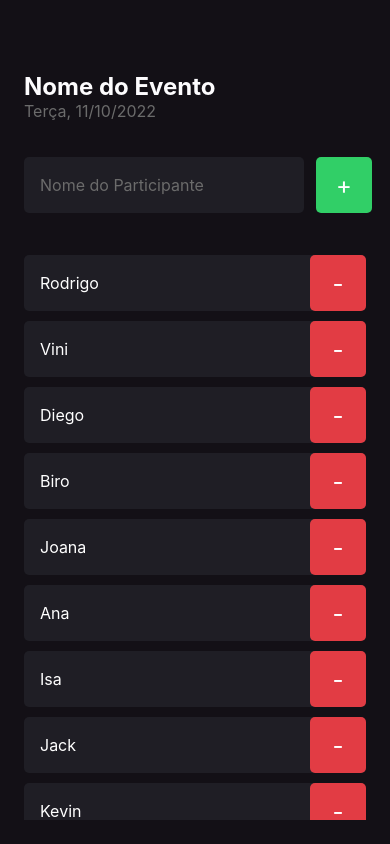
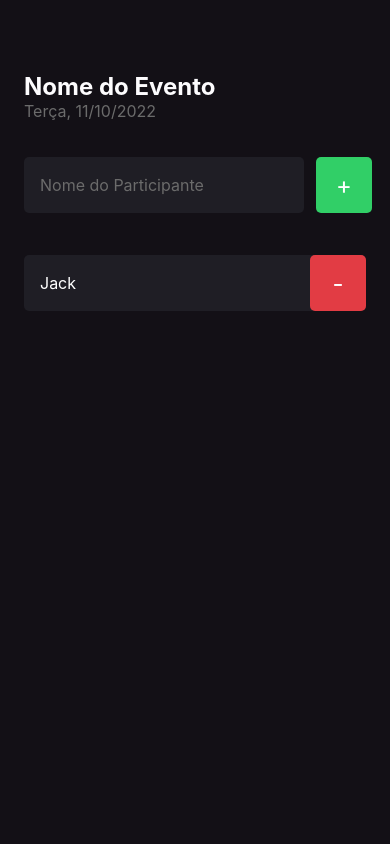
Before and after one commit to Camila-Isabela/imhere, a React Native app: screen / in a window 390 px wide. Built offline with nearby package versions, Linux system fonts and the light colour scheme.

Commit message:
start on Hooks

```diff
--- a/src/screens/Home/index.tsx
+++ b/src/screens/Home/index.tsx
@@ -1,26 +1,19 @@
+import React, { useState } from 'react'
 import { Text, View, TextInput, TouchableOpacity, FlatList, Alert } from 'react-native'
 import { Participant } from "../../components/Participant"
 import { styles } from "./styles"
 
 export function Home() {
-	const participants = [
-		'Rodrigo',
-		'Vini',
-		'Diego',
-		'Biro',
-		'Joana',
-		'Ana',
-		'Isa',
-		'Jack',
-		'Kevin',
-		'Maik',
-		'Juan',
-	]
+
+	const [participants, setParticipants] = useState(['Jack'])
 
 	function handleParticipantAdd() {
 		if(participants.includes('Rodrigo')) {
 			Alert.alert('Participante existe', 'Já existe um participante na lista com esse nome.')
 		}
+
+		setParticipants(prevState => [...prevState, 'Ana'])
+
 	}
 
 	function handleParticipantRemove(name: string) {
```
